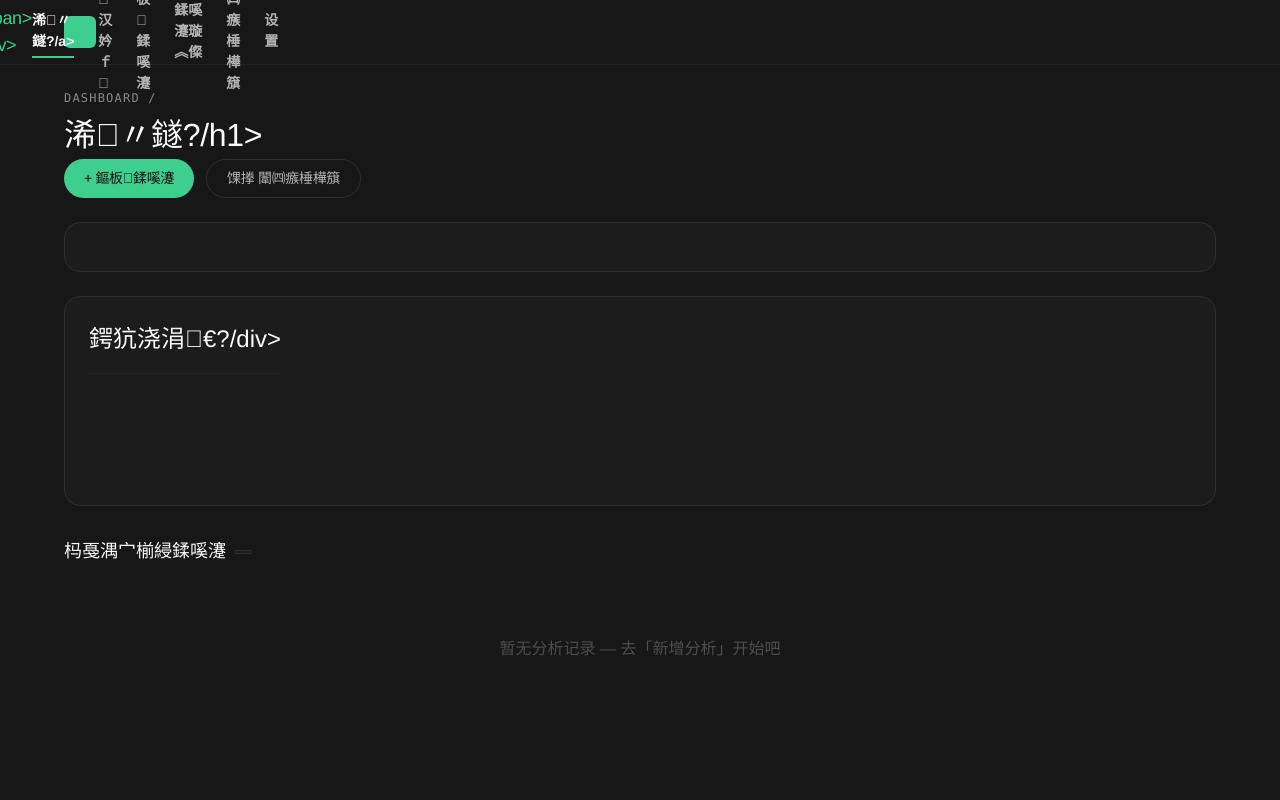
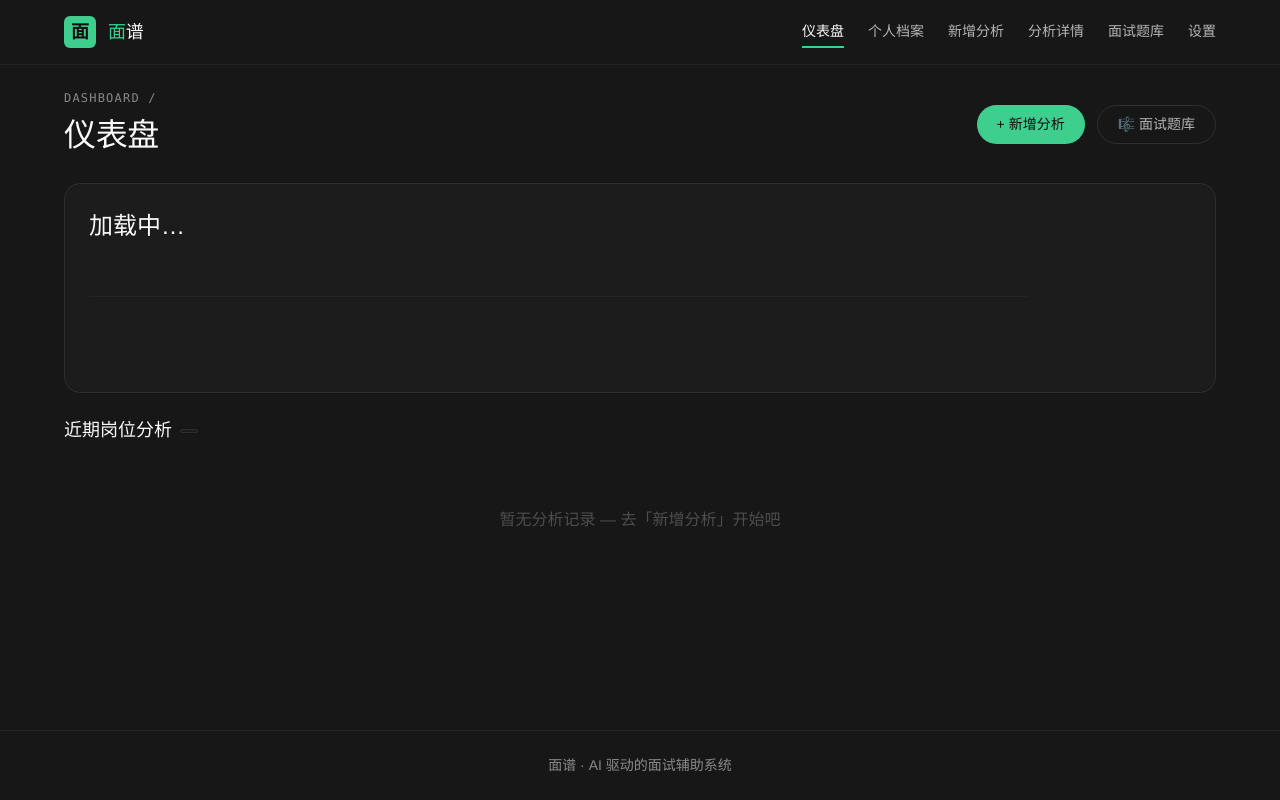
Before and after one commit to sttot-zeng/mianpu, a plain HTML site: page 面试经/dashboard.html in a window 1280 px wide. Drawn offline with Linux system fonts and the light colour scheme.

Commit message:
fix: 修复仪表盘页面编码损坏和布局问题 - 重写 dashboard.html，修正中文乱码 - 修复 div 标签不平衡（17开17关） - 统一页头和页脚结构

```diff
--- a/面试经/dashboard.html
+++ b/面试经/dashboard.html
@@ -4,41 +4,37 @@
 <meta charset="UTF-8">
 <link rel="stylesheet" href="css/main.css">
 <meta name="viewport" content="width=device-width, initial-scale=1.0">
-<title>浠〃鐩?鈥?闈㈣氨</title>
-
+<title>仪表盘 — 面谱</title>
 </head>
 <body>
 <header class="header">
 <div class="header-inner">
   <div class="header-brand">
-    <div class="brand-icon">闈?/div>
-    <div class="brand-name"><span>闈?/span>璋?/div>
+    <div class="brand-icon">面</div>
+    <div class="brand-name"><span>面</span>谱</div>
   </div>
   <nav class="header-nav">
-    <a href="dashboard.html" class="active">浠〃鐩?/a>
-    <a href="profile.html">涓汉妗ｆ</a>
-    <a href="analyze-new.html">鏂板鍒嗘瀽</a>
-    <a href="analyze-detail.html">鍒嗘瀽璇︽儏</a>
-    <a href="question-bank.html">闈㈣瘯棰樺簱</a>
+    <a href="dashboard.html" class="active">仪表盘</a>
+    <a href="profile.html">个人档案</a>
+    <a href="analyze-new.html">新增分析</a>
+    <a href="analyze-detail.html">分析详情</a>
+    <a href="question-bank.html">面试题库</a>
   </nav>
-
 </div>
-</header>
-
-<main class="page">
+</header><main class="page">
 <div class="container">
   <div class="page-header">
-    <h1 class="page-title"><span class="eyebrow">Dashboard /</span>浠〃鐩?/h1>
+    <h1 class="page-title"><span class="eyebrow">Dashboard /</span>仪表盘</h1>
     <div style="display:flex;gap:var(--space-3)">
-      <a href="analyze-new.html" style="display:inline-flex;align-items:center;gap:var(--space-2);padding:var(--space-2) var(--space-5);background:var(--accent);color:var(--accent-on);border-radius:var(--radius-pill);font-size:var(--text-sm);font-weight:500">+ 鏂板鍒嗘瀽</a>
-      <a href="question-bank.html" style="display:inline-flex;align-items:center;gap:var(--space-2);padding:var(--space-2) var(--space-5);border:1px solid var(--border);border-radius:var(--radius-pill);font-size:var(--text-sm);color:var(--fg-2)">馃搼 闈㈣瘯棰樺簱</a>
+      <a href="analyze-new.html" style="display:inline-flex;align-items:center;gap:var(--space-2);padding:var(--space-2) var(--space-5);background:var(--accent);color:var(--accent-on);border-radius:var(--radius-pill);font-size:var(--text-sm);font-weight:500">+ 新增分析</a>
+      <a href="question-bank.html" style="display:inline-flex;align-items:center;gap:var(--space-2);padding:var(--space-2) var(--space-5);border:1px solid var(--border);border-radius:var(--radius-pill);font-size:var(--text-sm);color:var(--fg-2)">🎼 面试题库</a>
     </div>
   </div>
 
   <!-- Profile Summary -->
   <a href="profile.html" class="summary-card" style="text-decoration:none;color:inherit;display:flex;gap:var(--space-6);padding:var(--space-6);background:var(--surface);border:1px solid var(--border);border-radius:var(--radius-lg);margin-bottom:var(--space-6)">
     <div class="summary-left" style="flex:1">
-      <div class="summary-name" style="font-size:var(--text-xl);font-weight:500;margin-bottom:var(--space-1)">鍔犺浇涓€?/div>
+      <div class="summary-name" style="font-size:var(--text-xl);font-weight:500;margin-bottom:var(--space-1)">加载中…</div>
       <div class="summary-title" style="font-size:var(--text-sm);color:var(--fg-2);margin-bottom:var(--space-2)"></div>
       <div class="summary-tags" style="display:flex;gap:var(--space-2);margin-bottom:var(--space-2)"></div>
       <div class="summary-meta" style="font-size:var(--text-xs);color:var(--muted)"></div>
@@ -47,13 +43,15 @@
   </a>
 
   <!-- Recent Analyses -->
-  <div class="section-title" style="font-size:var(--text-lg);font-weight:500;margin-bottom:var(--space-4)">杩戞湡宀椾綅鍒嗘瀽 <span class="count" style="color:var(--muted);font-weight:400"></span></div>
+  <div class="section-title" style="font-size:var(--text-lg);font-weight:500;margin-bottom:var(--space-4)">近期岗位分析 <span class="count" style="color:var(--muted);font-weight:400"></span></div>
   <div class="analysis-list">
-    <div style="text-align:center;padding:48px;color:var(--meta)">鍔犺浇涓€?/div>
+    <div style="text-align:center;padding:48px;color:var(--meta)">加载中…</div>
   </div>
 
 </div>
 </main>
+
+<footer class="footer"><div class="container">面谱 · AI 驱动的面试辅助系统</div></footer>
 
 <script src="js/storage.js"></script>
 <script src="js/ai-adapter.js"></script>
```
